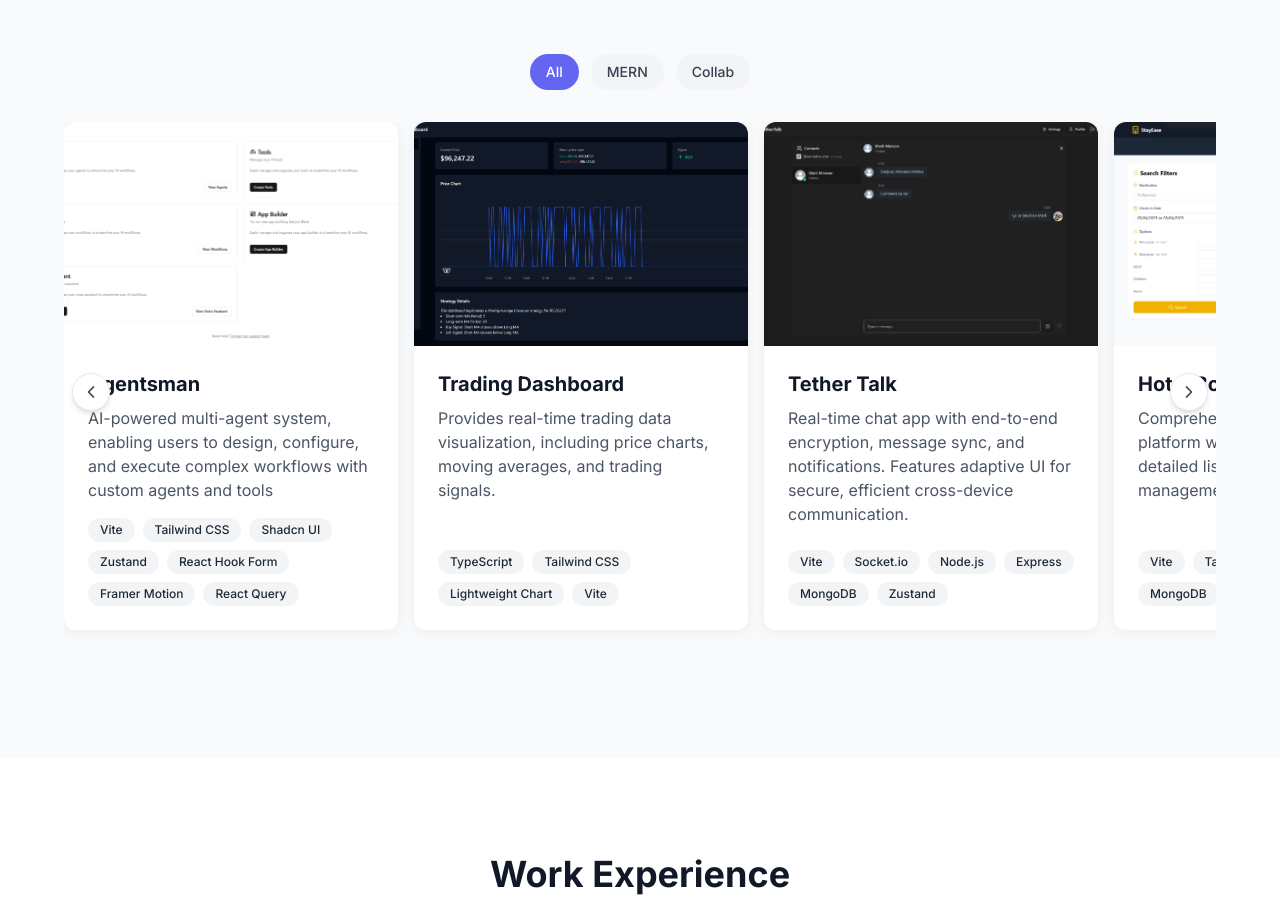
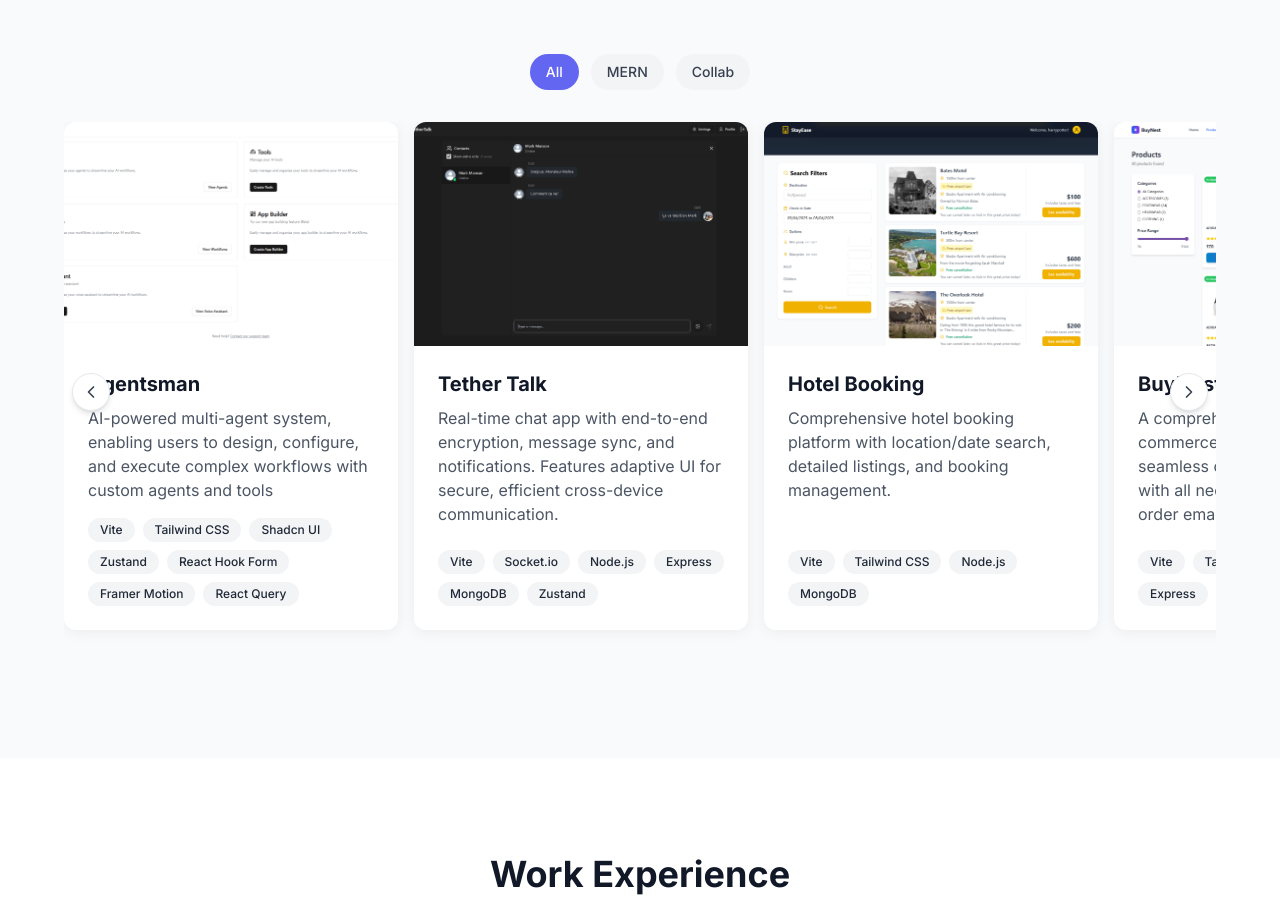
Before and after one commit to gauravmehra13/Personal-Portfolio, a React (Vite) app: page / in a window 1280 px wide. Shown: the part 2620-3534 px from the top of the page. Built offline with nearby package versions, Linux system fonts and the light colour scheme.

Commit message:
project updates

```diff
--- a/src/data/projects.ts
+++ b/src/data/projects.ts
@@ -20,19 +20,9 @@ const projects: Project[] = [
     github: "https://github.com/HUSS41N/agentsman-fe",
     category: ["All", "Collab", "React"],
   },
+
   {
     id: 2,
-    title: "Trading Dashboard",
-    description:
-      "Provides real-time trading data visualization, including price charts, moving averages, and trading signals.",
-    image: "/images/projects/tradingDashboard.png",
-    tags: ["TypeScript", "Tailwind CSS", "Lightweight Chart", "Vite"],
-    demo: "https://binancetrading.netlify.app/",
-    github: "https://github.com/gauravmehra13/tradingDashboard",
-    category: ["All", "React", "Data Visualization"],
-  },
-  {
-    id: 3,
     title: "Tether Talk",
     description:
       "Real-time chat app with end-to-end encryption, message sync, and notifications. Features adaptive UI for secure, efficient cross-device communication.",
@@ -43,7 +33,7 @@ const projects: Project[] = [
     category: ["All", "MERN", "React", "Full Stack"],
   },
   {
-    id: 4,
+    id: 3,
     title: "Hotel Booking",
     description:
       "Comprehensive hotel booking platform with location/date search, detailed listings, and booking management.",
@@ -54,15 +44,26 @@ const projects: Project[] = [
     category: ["All", "MERN", "React", "Full Stack"],
   },
   {
+    id: 4,
+    title: "BuyNest",
+    description:
+      "A comprehensive MERN stack e-commerce application, offering a seamless online shopping experience with all necessary features, including order email notifications.",
+    image: "/images/projects/buyNest.png",
+    tags: ["Vite", "Tailwind CSS", "Context API", "Express", "MongoDB"],
+    demo: "https://buy-nest.netlify.app/",
+    github: "https://github.com/gauravmehra13/BuyNest",
+    category: ["All", "MERN", "React", "Full Stack"],
+  },
+  {
     id: 5,
-    title: "Ecom App",
+    title: "Trading Dashboard",
     description:
-      "Mobile e-commerce platform with all essential features for online shopping.",
-    image: "/images/projects/gauravMobilez.png",
-    tags: ["React", "Bootstrap", "EmailJs"],
-    demo: "https://gauravmobilezzz.netlify.app/",
-    github: "https://github.com/gauravmehra13/gauravMobiles",
-    category: ["All", "React", "Full Stack"],
+      "Provides real-time trading data visualization, including price charts, moving averages, and trading signals.",
+    image: "/images/projects/tradingDashboard.png",
+    tags: ["TypeScript", "Tailwind CSS", "Lightweight Chart", "Vite"],
+    demo: "https://binancetrading.netlify.app/",
+    github: "https://github.com/gauravmehra13/tradingDashboard",
+    category: ["All", "React", "Data Visualization"],
   },
   {
     id: 6,
@@ -84,7 +85,7 @@ const projects: Project[] = [
     tags: ["React", "Bootstrap"],
     demo: "https://taskmaster1000.netlify.app/",
     github: "https://github.com/gauravmehra13/TrelloClone",
-    category: ["All", "React", "Firebase"],
+    category: ["All", "React"],
   },
   // {
   //   id: 8,
```
Also changed, not shown: public/images/projects/buyNest.png (added), 1 other file (tests, documents, lock files or other folders).
